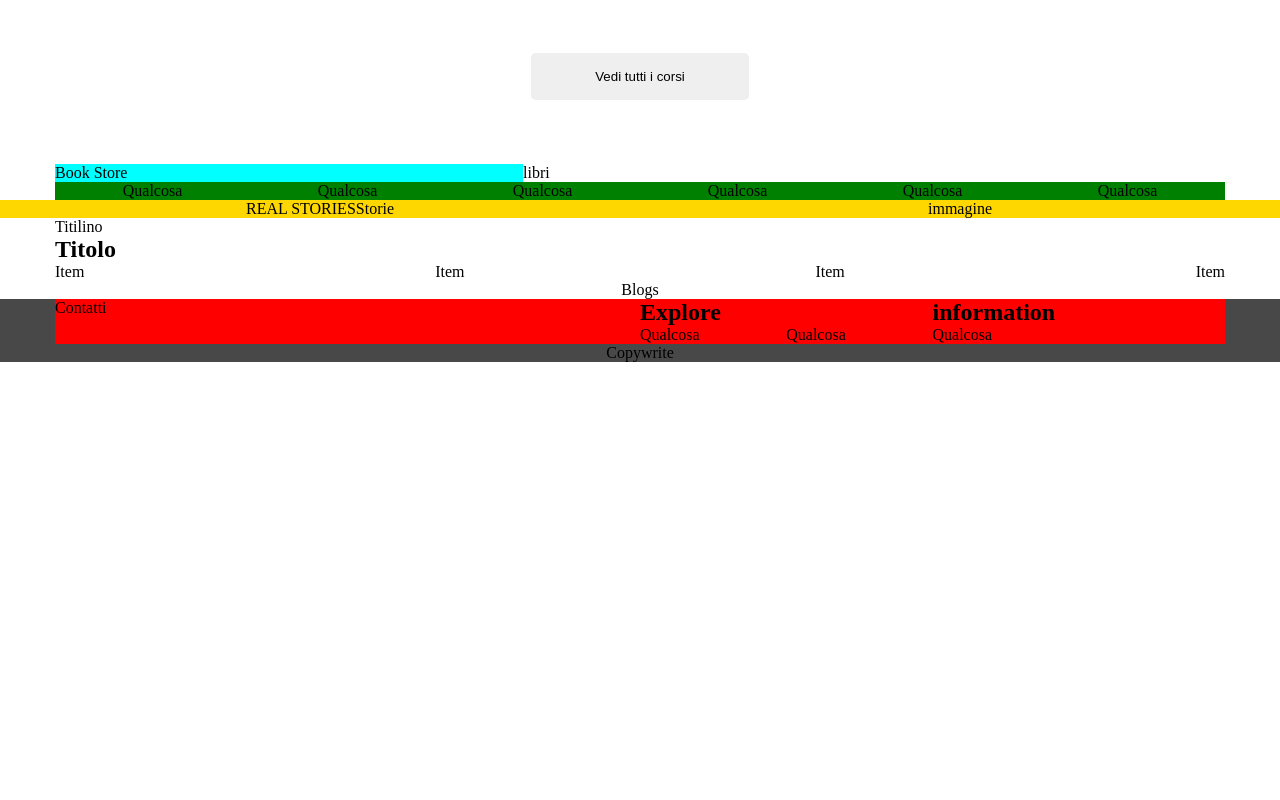
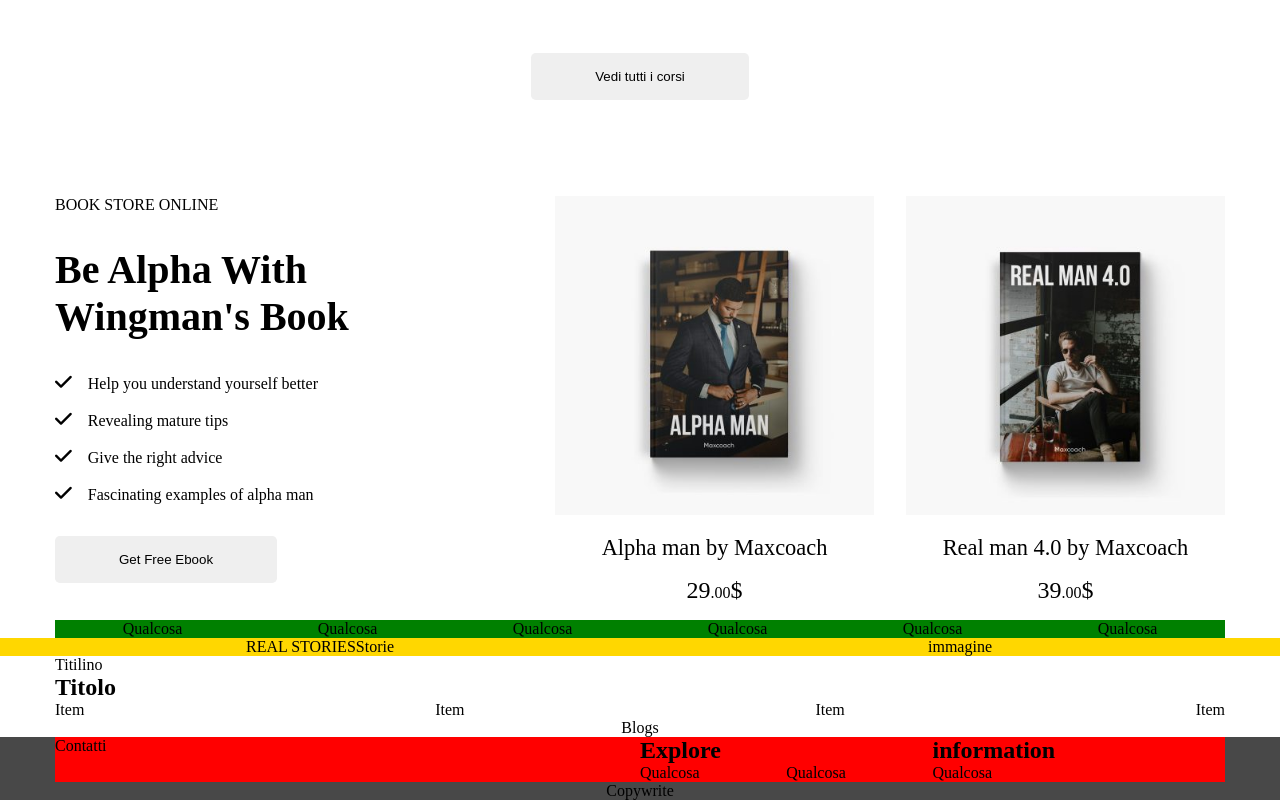
Before and after one commit to Marco-Vigilio/proj-html-vuejs, a Vue app: page / in a window 1280 px wide. Shown: the part 3149-3949 px from the top of the page. Before the commit the page ends 3511 px from the top, so only its background shows below. Built offline with nearby package versions, Linux system fonts and the light colour scheme.

Commit message:
inserisco stile per BookStore

```diff
--- a/src/components/main/BookStore.vue
+++ b/src/components/main/BookStore.vue
@@ -1,8 +1,35 @@
 <template>
     <section>
-        <div class="about_store">Book Store</div>
+        <div class="about_store">
+            <span>BOOK STORE ONLINE</span>
+            <h2>Be Alpha With Wingman's Book</h2>
+            <ul>
+                <li><i class="fa-solid fa-check"></i>Help you understand yourself better</li>
+                <li><i class="fa-solid fa-check"></i>Revealing mature tips</li>
+                <li><i class="fa-solid fa-check"></i>Give the right advice</li>
+                <li><i class="fa-solid fa-check"></i>Fascinating examples of alpha man</li>
+            </ul>
+            <button>Get Free Ebook</button>
+        </div>
         <div class="books">
-            libri
+            <div class="book">
+                <div class="image_book">
+                    <img src="../../assets/img/product-book-11-400x400.jpg" alt="image of my book">
+                </div>
+                <div class="info">
+                    <p>Alpha man by Maxcoach</p>
+                    <span class="big_num">29</span><span>.00</span><span class="big_num">&dollar;</span>
+                </div>
+            </div>
+            <div class="book">
+                <div class="image_book">
+                    <img src="../../assets/img/product-book-10-400x400.jpg" alt="image of my book">
+                </div>
+                <div class="info">
+                    <p>Real man 4.0 by Maxcoach</p>
+                    <span class="big_num">39</span><span>.00</span><span class="big_num">&dollar;</span>
+                </div>
+            </div>
         </div>
     </section>
 </template>
@@ -14,11 +41,69 @@
 <style lang="scss" scoped>
 section {
     display: flex;
+    padding: 2rem 0 1rem;
 
     .about_store {
-        background-color: aqua;
         width: 40%;
+
+        h2 {
+            font-size: 2.5rem;
+            padding: 2rem 1rem 2rem 0;
+        }
+
+        ul {
+            li {
+                padding-bottom: 1rem;
+
+                i {
+                    padding-right: 1rem;
+                    font-size: 1.2rem;
+                }
+            }
+        }
+
+        button {
+            display: flex;
+            justify-content: center;
+            border: none;
+            margin-top: 1rem;
+            padding: 1rem 4rem;
+            border-radius: 0.3rem;
+        }
     }
 
+    .books {
+        width: calc(100% - 40%);
+        display: flex;
+
+        .book:first-child {
+            margin: 0 2rem;
+        }
+
+        .book {
+            width: calc(100% / 2);
+
+            .image_book {
+                width: 100%;
+
+                img {
+                    width: 100%;
+                }
+            }
+
+            .info {
+                text-align: center;
+
+                p {
+                    font-size: 1.4rem;
+                    padding: 1rem 0;
+                }
+            }
+
+            .big_num {
+                font-size: 1.5rem;
+            }
+        }
+    }
 }
 </style>
```
